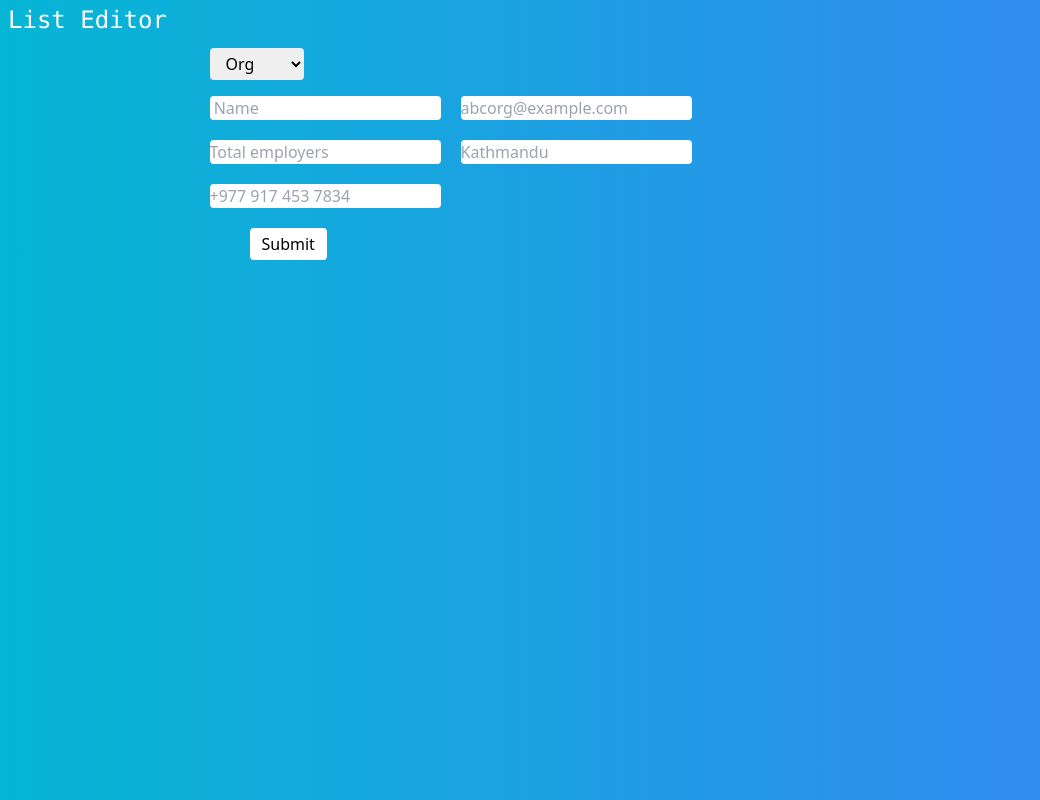
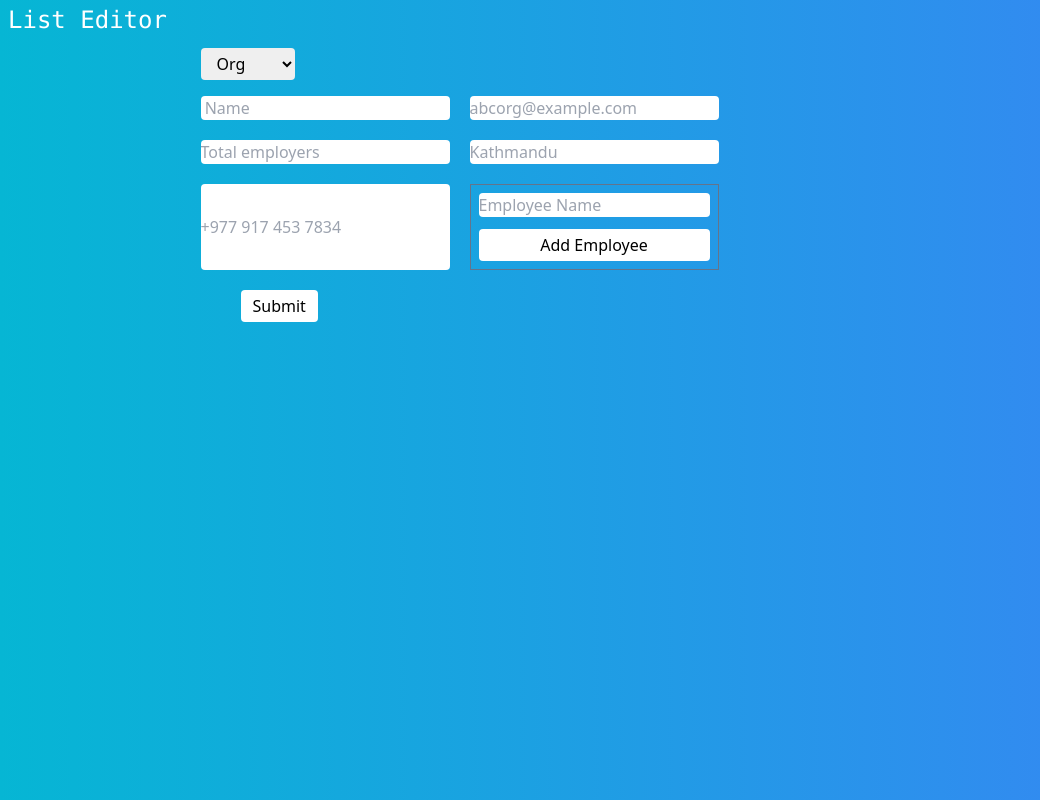
Before and after one commit to ashutoshbhandari5/List-Editor, a Next.js app: page / in a window 1280 px wide. Shown: the whole page, without its empty margins (0-1040 px from the left). Built offline with nearby package versions, Linux system fonts and the light colour scheme.

Commit message:
add employee by user implemented

```diff
--- a/Json/Form.json
+++ b/Json/Form.json
@@ -33,6 +33,22 @@
       "required": "true",
       "errorMessage": "Please enter your valid moblie number",
       "type": "text"
+    },
+    {
+      "type": "multiple",
+      "elements": [
+        {
+          "id": "employee",
+          "label": "Employee Name",
+          "placeholder": "Employee Name",
+          "type": "text"
+        },
+        {
+          "id": "addEmployee",
+          "label": "Add Employee",
+          "type": "Submit"
+        }
+      ]
     }
   ]
 }
--- a/components/Common/Elements.js
+++ b/components/Common/Elements.js
@@ -2,6 +2,7 @@ import React from "react";
 import Select from "./Select";
 import Input from "./Input";
 import { classnames } from "../../utils/classnames";
+import InputButton from "./InputButton";
 
 const Elements = ({ field, value, handleChange }) => {
   const { type, placeholder, id, options } = field;
@@ -9,7 +10,10 @@ const Elements = ({ field, value, handleChange }) => {
     switch (type) {
       case "select":
         return <Select id handleChange={handleChange} options={options} />;
-        break;
+      case "multiple":
+        return (
+          <InputButton elements={field.elements} handleChange={handleChange} />
+        );
       default:
         return (
           <Input
--- /dev/null
+++ b/components/Common/InputButton.js
@@ -0,0 +1,41 @@
+import React, { useState } from "react";
+import Input from "./Input";
+import Button from "./Button";
+import { classnames } from "../../utils/classnames";
+
+const InputButton = ({ elements, handleChange }) => {
+  const [input, setInput] = useState(1);
+
+  const handleClick = () => {
+    setInput((prevState) => prevState + 1);
+  };
+
+  return (
+    <div className=" p-2 flex flex-col border border-slate-500">
+      {elements.map((el) => {
+        return el.type === "text" ? (
+          Array(input)
+            .fill()
+            .map((_, i) => (
+              <Input
+                key={i}
+                handleChange={handleChange}
+                id={`${el.id}_${i}`}
+                type={el.type}
+                placeholder={el.placeholder}
+                className={`${classnames.formInput} mb-3`}
+              />
+            ))
+        ) : (
+          <Button
+            handleClick={handleClick}
+            className={classnames.submit}
+            name={el.label}
+          />
+        );
+      })}
+    </div>
+  );
+};
+
+export default InputButton;
--- a/components/Editor/Editor.js
+++ b/components/Editor/Editor.js
@@ -9,8 +9,26 @@ const Editor = ({ listContainer, setListContainer }) => {
   const [formPayLoad, setFormPayload] = useState({});
   const [update, setUpdate] = useState(false);
   const [formType, setFormType] = useState("org");
+  console.log(formPayLoad);
   const handleChange = (value, id) => {
-    setFormPayload((prevState) => ({ ...prevState, [id]: value }));
+    if (id.match(/_/g)) {
+      setFormPayload((prevState) => {
+        const previousEmployees = prevState.employees;
+        if (previousEmployees === undefined) {
+          return {
+            ...prevState,
+            employees: [value],
+          };
+        } else {
+          return {
+            ...prevState,
+            employees: [...previousEmployees, value],
+          };
+        }
+      });
+    } else {
+      setFormPayload((prevState) => ({ ...prevState, [id]: value }));
+    }
   };
 
   const createUpdateState = (item) => {
--- a/components/Item.js
+++ b/components/Item.js
@@ -29,12 +29,23 @@ const Item = ({ item, handleDeleteList, handleUpdate }) => {
         {Object.keys(item).map((el, i) => {
           if (el === "id") {
             return;
+          } else if (el !== "employees") {
+            return (
+              <h1 key={i}>
+                {el} - {item[el]}
+              </h1>
+            );
+          } else {
+            // return (
+            //   <div key={i}>
+            //     <h3>Employees</h3>
+            //     {el.map((employees, i) => (
+            //       <h1 key={i}>{employees}</h1>
+            //     ))}
+            //   </div>
+            // );
+            console.log(el);
           }
-          return (
-            <h1 key={i}>
-              {el} - {item[el]}
-            </h1>
-          );
         })}
       </div>
     </div>
```
